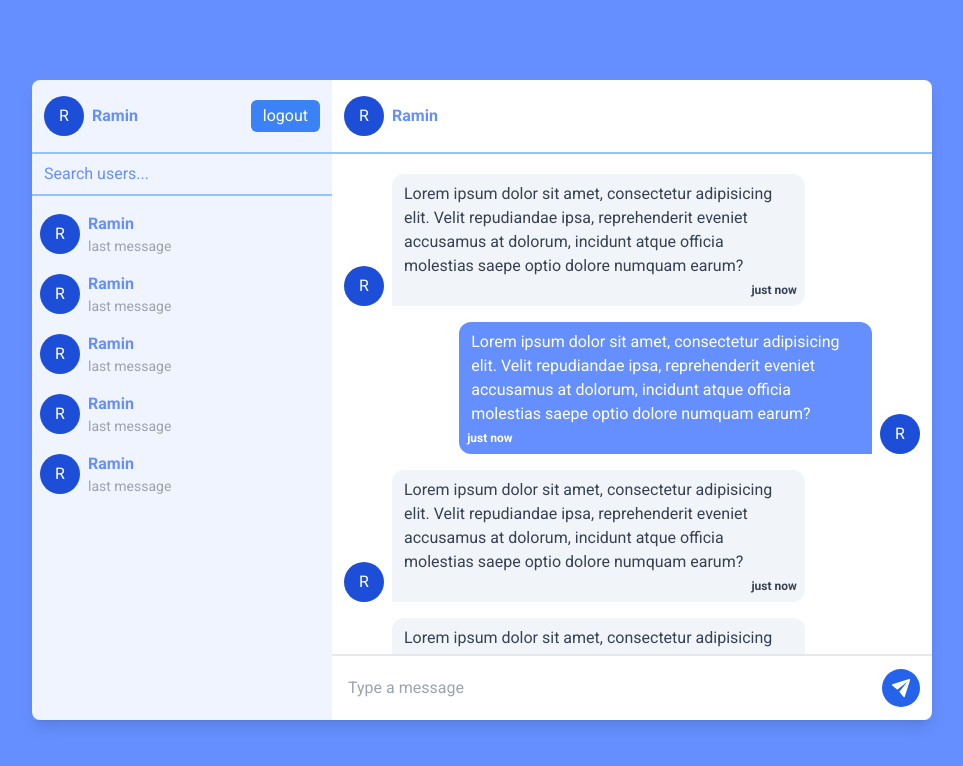
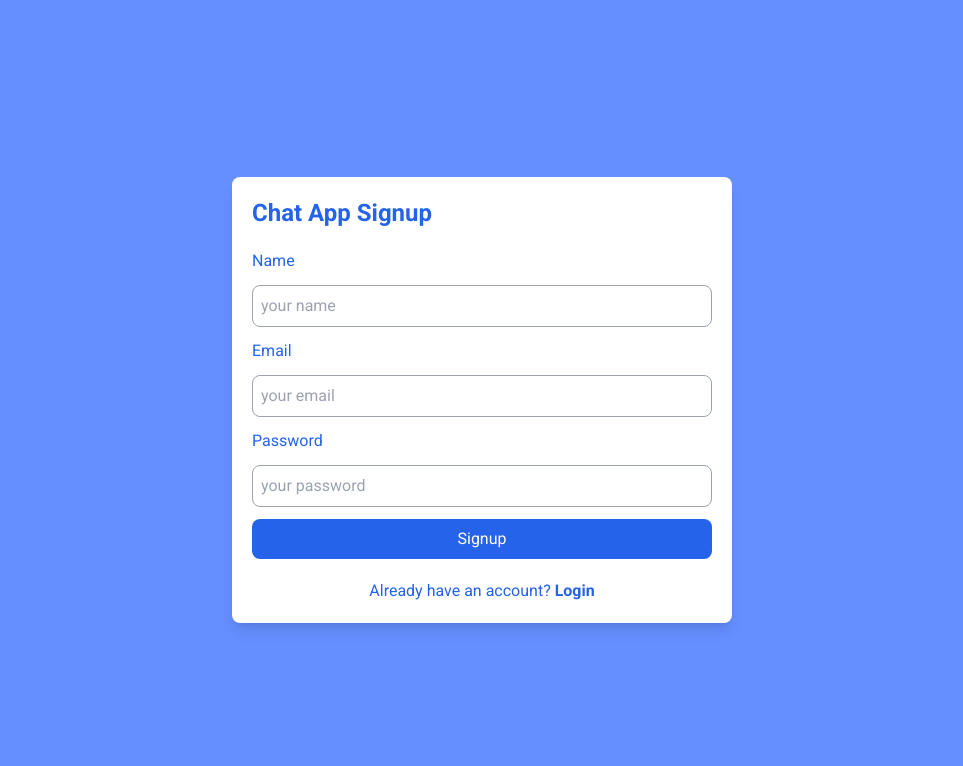
Before and after one commit to RaminMikayilov/firebase-chat-app, a React (Vite) app: page /register in a window 1280 px wide. Shown: the top 766 px of the page, without its empty margins (158-1121 px from the left). Built offline with nearby package versions, Linux system fonts and the light colour scheme.

Commit message:
Configure firebase

```diff
--- a/package.json
+++ b/package.json
@@ -10,6 +10,7 @@
     "preview": "vite preview"
   },
   "dependencies": {
+    "firebase": "^10.3.1",
     "react": "^18.2.0",
     "react-dom": "^18.2.0"
   },
--- a/src/App.jsx
+++ b/src/App.jsx
@@ -6,8 +6,8 @@ function App() {
   return (
     <div className="bg-cblue h-[100vh] text-white flex justify-center items-center">
       {/* <Login /> */}
-      {/* <Register /> */}
-      <Home />
+      <Register />
+      {/* <Home /> */}
     </div>
   );
 }
--- /dev/null
+++ b/src/firebase.js
@@ -0,0 +1,14 @@
+import { initializeApp } from "firebase/app";
+import { getAuth } from "firebase/auth";
+
+const firebaseConfig = {
+  apiKey: "AIzaSyCB29y6BgX6kuLsnvGT_OIcVm0d84Ogz94",
+  authDomain: "chat-ce14a.firebaseapp.com",
+  projectId: "chat-ce14a",
+  storageBucket: "chat-ce14a.appspot.com",
+  messagingSenderId: "637040381365",
+  appId: "1:637040381365:web:cf7aeee09e605b95a61dfc",
+};
+
+export const app = initializeApp(firebaseConfig);
+export const auth = getAuth();
--- a/src/pages/Register.jsx
+++ b/src/pages/Register.jsx
@@ -1,25 +1,41 @@
+import { useState } from "react";
+
 const Register = () => {
+  const [name, setName] = useState("");
+  const [email, setEmail] = useState("");
+  const [password, setPassword] = useState("");
+
+  const handleSubmit = (e) => {
+    e.preventDeafult();
+  };
+
   return (
     <div className="bg-white text-blue-600 p-5 rounded-lg max-w-[90%] w-[500px] shadow-lg">
       <h1 className="text-2xl font-bold mb-5">Chat App Signup</h1>
-      <form className="flex flex-col">
+      <form onSubmit={handleSubmit} className="flex flex-col">
         <label className="mb-3">Name</label>
         <input
           className="border border-gray-400 p-2 rounded-lg mb-3"
           type="text"
           placeholder="your name"
+          value={name}
+          onChange={(e) => setName(e.target.value)}
         />
         <label className="mb-3">Email</label>
         <input
           className="border border-gray-400 p-2 rounded-lg mb-3"
           type="email"
           placeholder="your email"
+          value={email}
+          onChange={(e) => setEmail(e.target.value)}
         />
         <label className="mb-3">Password</label>
         <input
           className="border border-gray-400 p-2 rounded-lg mb-3"
           type="password"
           placeholder="your password"
+          value={password}
+          onChange={(e) => setPassword(e.target.value)}
         />
         <button className="bg-blue-600 text-white py-2 rounded-lg">
           Signup
```
Also changed, not shown: 1 other file (tests, documents, lock files or other folders).
